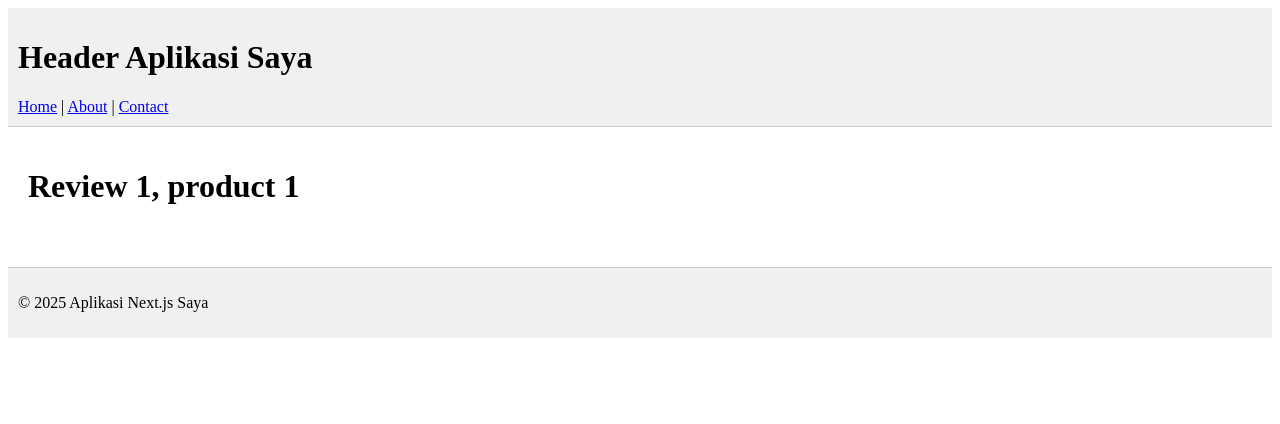
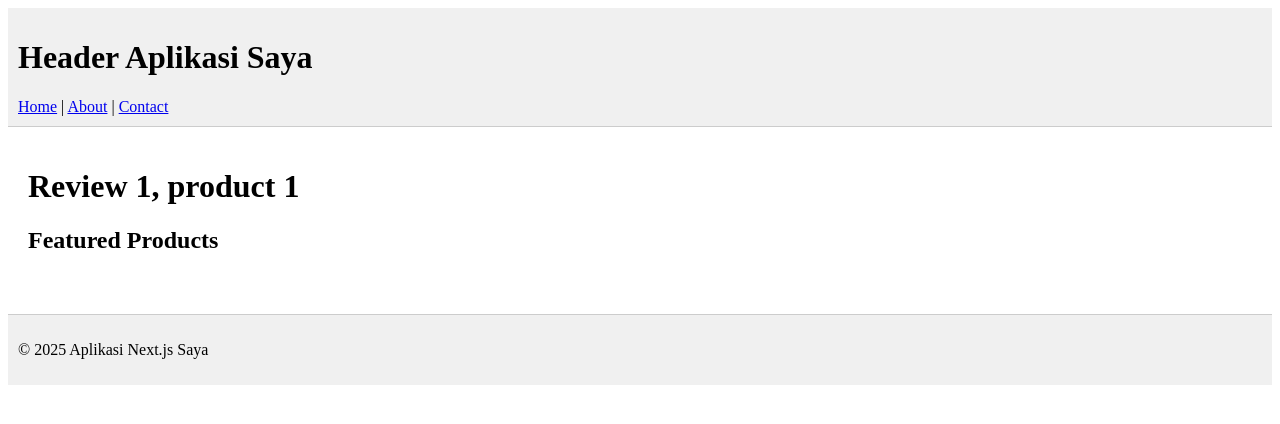
Before and after one commit to IhzhaNB/learn_nextjs, a Next.js app: page /products/1/reviews/1 in a window 1280 px wide. Shown: the top 424 px of the page. Built offline with nearby package versions, Linux system fonts and the light colour scheme.

Commit message:
Nested Layout

```diff
--- /dev/null
+++ b/src/app/products/[productId]/layout.tsx
@@ -0,0 +1,8 @@
+export default function layout({ children }: { children: React.ReactNode }) {
+  return (
+    <>
+      {children}
+      <h2>Featured Products</h2>
+    </>
+  );
+}
```
Also changed, not shown: 1 other file (tests, documents, lock files or other folders).
